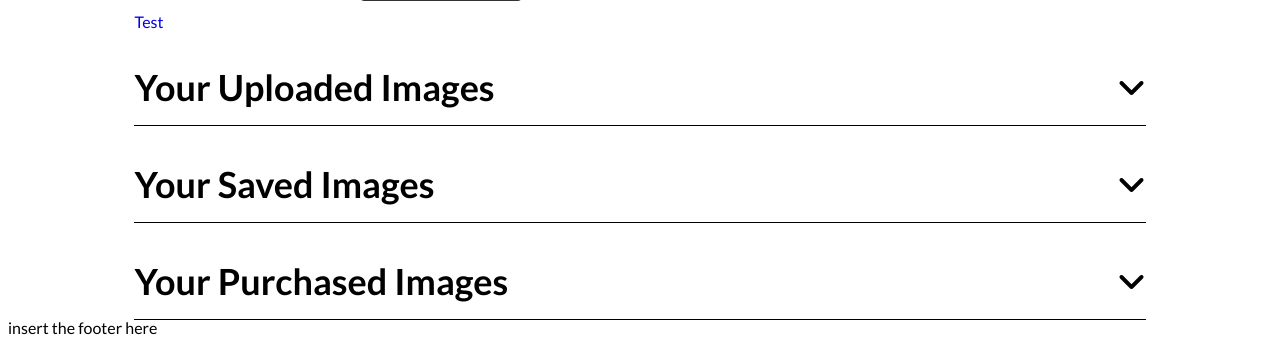
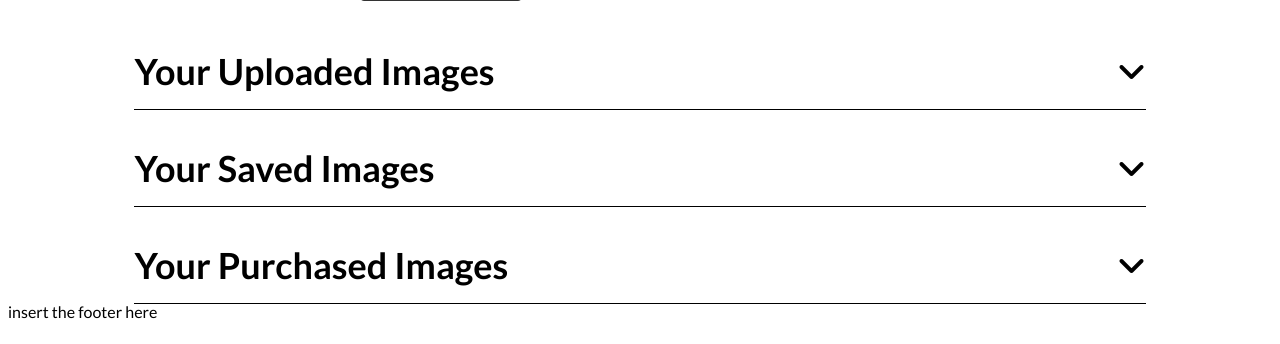
Before and after one commit to MatthewMcf/Prophoto, a PHP site: page /view/privateProfView.php in a window 1280 px wide. Shown: the part 464-808 px from the top of the page. After the commit the page ends 783 px from the top, so only its background shows below. Run offline with PHP 8.4, Linux system fonts and the light colour scheme; the template is opened without the code that fills it, so the values that code supplies are empty; some libraries are stand-ins or nearby versions.

Commit message:
remove test line from privateprofile

```diff
--- a/view/privateProfView.php
+++ b/view/privateProfView.php
@@ -44,7 +44,6 @@
         </div>
     </div>
     <div>
-    <a href="index.php?action=getImagesForCurrentUser">Test</a>
         <div class="yourPhotos uploaded">
             <div class="sectionHeader">
                 <h2>Your Uploaded Images</h2>
```
